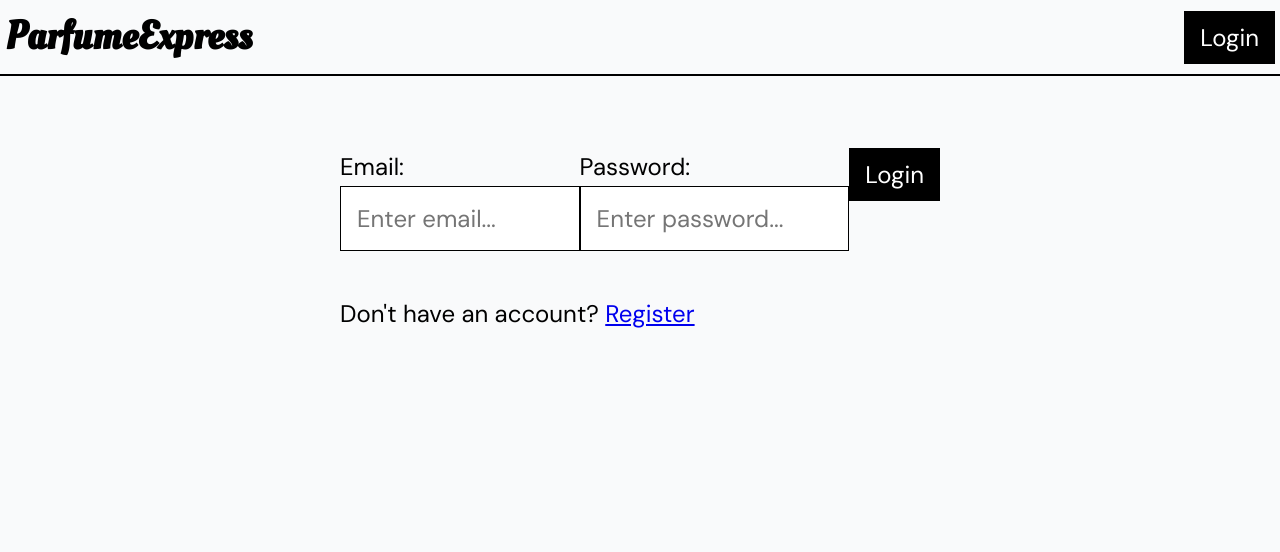
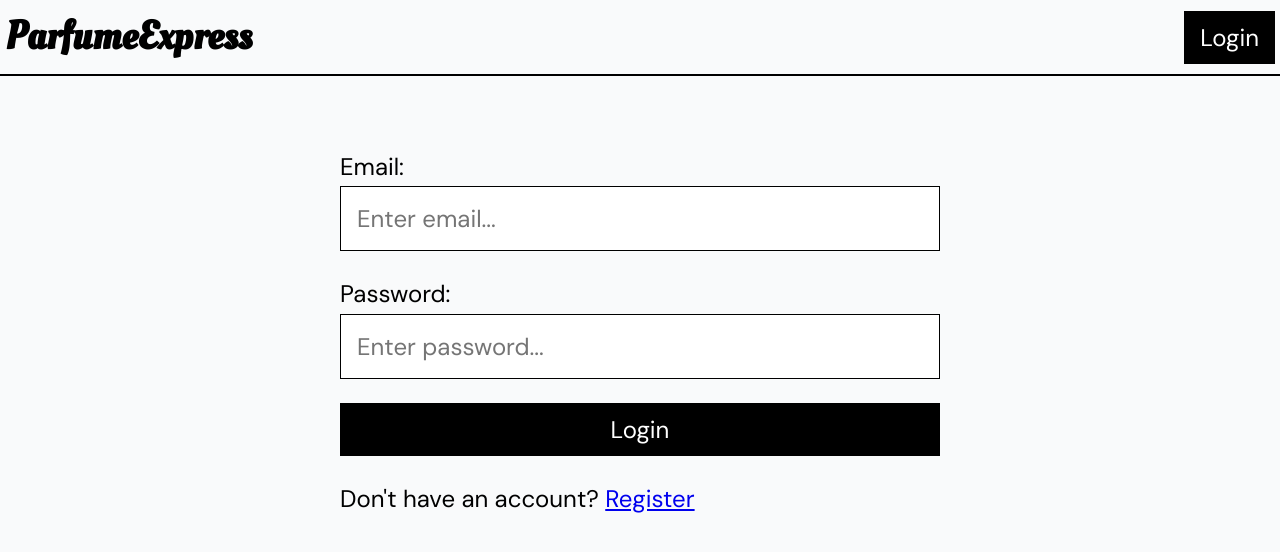
Before and after one commit to Sh0utaa/ParfumeExpress_Old, a React (Vite) app: page /login in a window 1280 px wide. Shown: the top 552 px of the page. Built offline with nearby package versions, Linux system fonts and the light colour scheme; no server answers.

Commit message:
fixed login css overlapping

```diff
--- a/src/App.jsx
+++ b/src/App.jsx
@@ -18,11 +18,11 @@ function App() {
         <Routes>
           <Route path="/login" element={<Login />} />
           <Route path="/register" element={<Register />} />
-          <Route path="/search" element={<SearchPage />}></Route>
           <Route path="/" element={<Home />} />
 
           {/* Wrap private routes inside the PrivateRoutes component */}
           <Route element={<PrivateRoutes />}>
+          <Route path="/search" element={<SearchPage />}></Route>
             <Route path="/profile/:id" element={<Profile />} />
             <Route path="/product/:id" element={<Product />} />
           </Route>
--- a/src/pages/Login.jsx
+++ b/src/pages/Login.jsx
@@ -1,6 +1,7 @@
 import React, { useEffect, useRef } from 'react'
 import { Link, useNavigate } from 'react-router-dom'
 import { useAuth } from '../utils/AuthContext'
+import '../static/Login.css'
 
 const Login = () => {
   const navigate = useNavigate()
--- a/src/static/SearchPage.css
+++ b/src/static/SearchPage.css
@@ -5,13 +5,13 @@
     padding: 20px; /* Add some padding around the page */
   }
 
-  form {
+  .search-page form {
     display: flex; /* Use flexbox for the input and button */
     justify-content: center; /* Center the input and button */
     margin-bottom: 20px; /* Add space below the form */
   }
 
-  input[type="text"] {
+  .search-page input[type="text"] {
     padding: 10px; /* Add some padding inside the input */
     border: 1px solid #ccc; /* Light gray border */
     border-radius: 5px 0 0 5px; /* Rounded corners on the left */
```
Also changed, not shown: src/static/Login.css (added).
